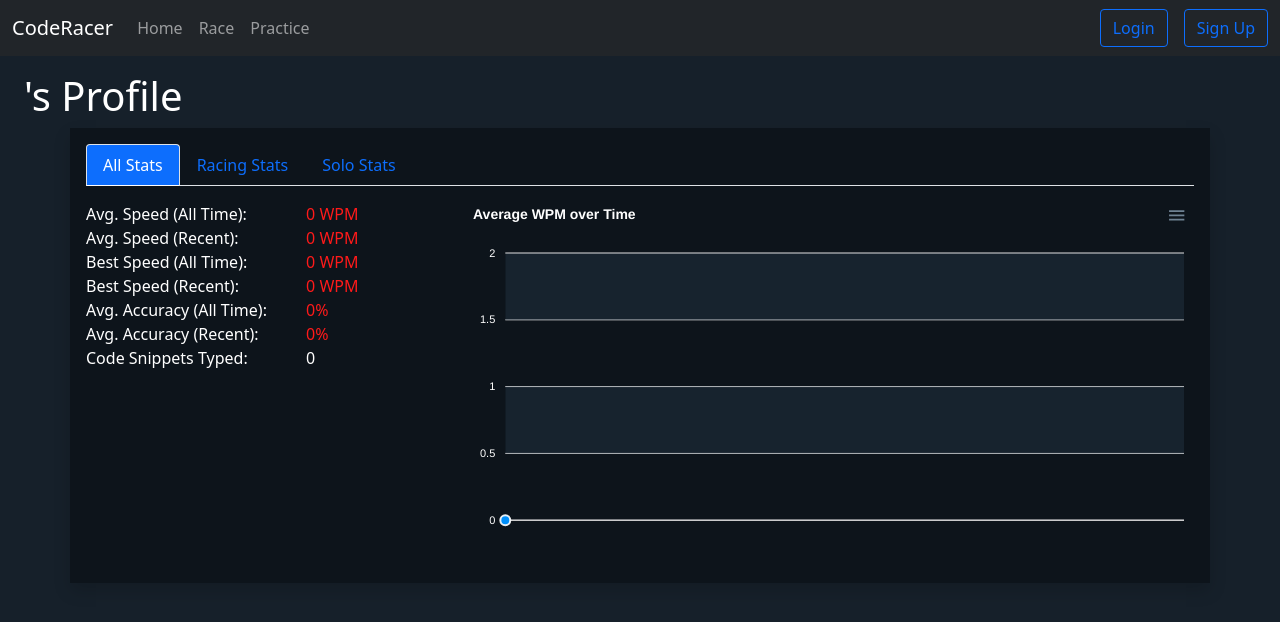
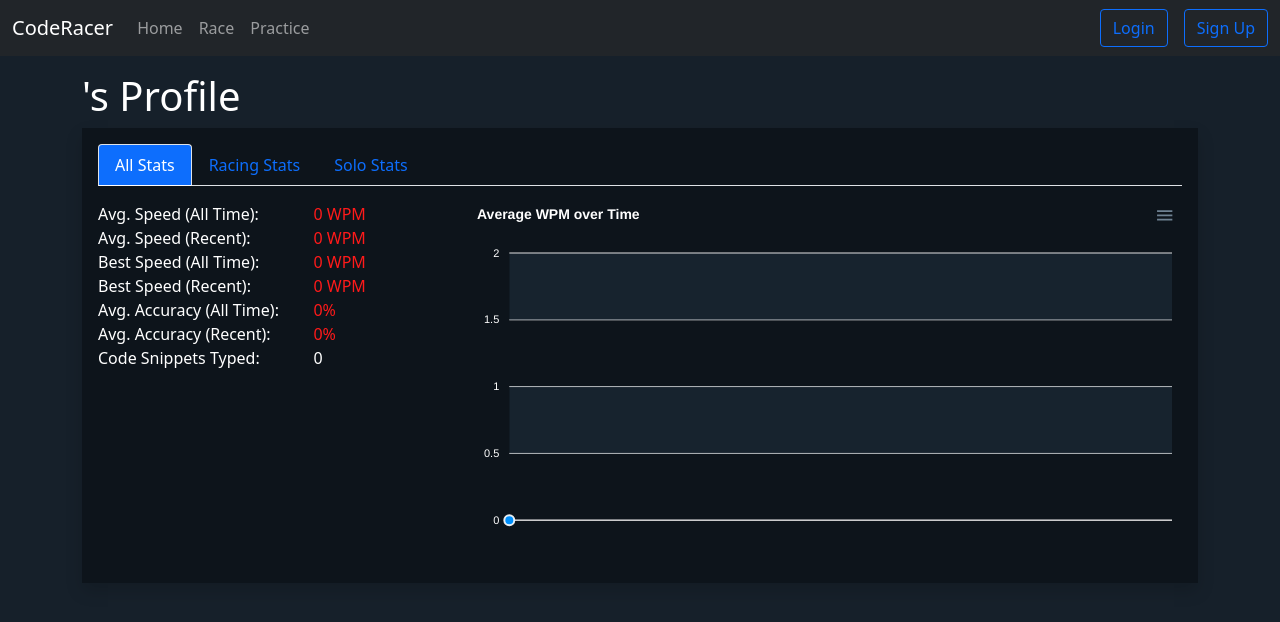
Before and after one commit to Graphcalibur/kfc-orbital-2021, a React (Create React App) app in the folder client/: page /user/1 in a window 1280 px wide. Shown: the top 622 px of the page. Built offline with nearby package versions, Linux system fonts and the light colour scheme; no server answers.

Commit message:
Fixed layout issue in Use page

```diff
--- a/client/src/pages/User/User.jsx
+++ b/client/src/pages/User/User.jsx
@@ -116,8 +116,8 @@ class User extends Component {
 
   render() {
     return (
-      <div>
-        <h1 className="ms-4 text">
+      <Container fluid="sm">
+        <h1 className="text">
           {this.state.user_exists
             ? this.state.name + "'s Profile"
             : "The user does not exist."}
@@ -145,7 +145,7 @@ class User extends Component {
             </Tab>
           </Tabs>
         </Container>
-      </div>
+      </Container>
     );
   }
 }
```
